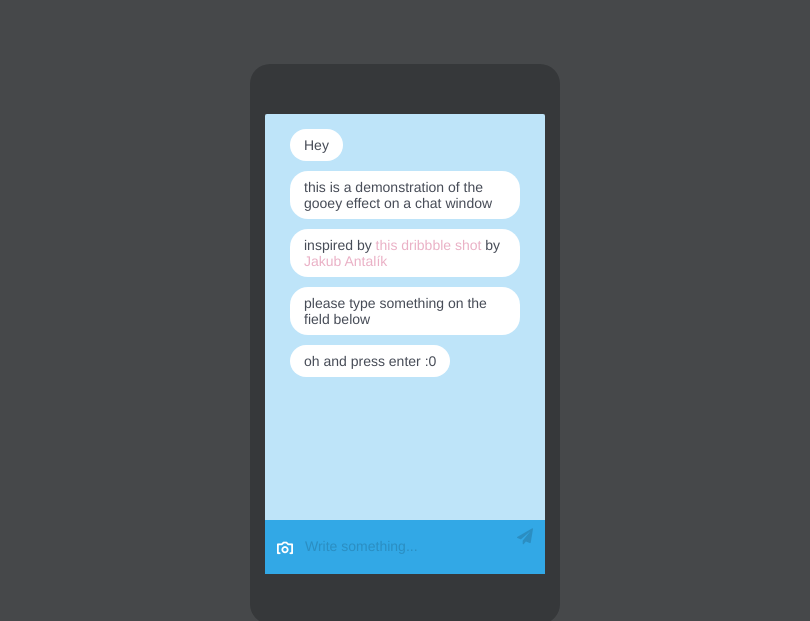
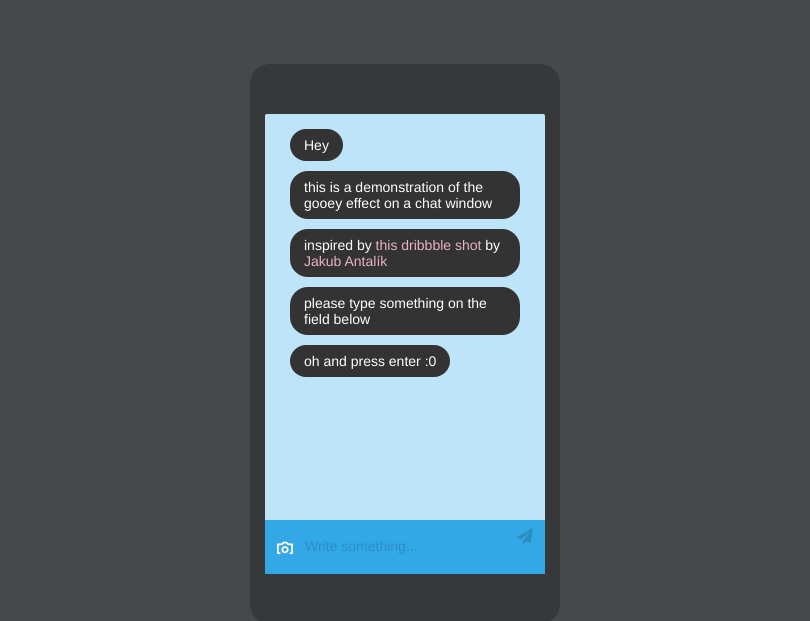
Before and after one commit to bhudelson/web_playground, a plain HTML site: page index.html in a window 1280 px wide. Shown: the part 217-838 px from the top of the page, without its empty margins (235-1045 px from the left). Drawn offline with Linux system fonts and the light colour scheme.

Commit message:
changed css bubble

```diff
--- a/css/chat.css
+++ b/css/chat.css
@@ -10,7 +10,7 @@
 	overflow: hidden;
 	border: 0px solid #36383a;
 	border-width: 50px 15px;
-	color: #474c57;
+	color: #fff;
 	border-radius: 20px;
 	font-family: 'Avenir Next', 'Helvetica Neue', Helvetica, Arial, sans-serif;
 }
@@ -63,7 +63,7 @@
 	display: inline-block;
 	font-size: 14px;
 	max-width: 350px;
-	background: #fff;
+	background: #333;
 	padding: 8px 14px;
 	border-radius: 18px;
 	min-width: 0;
```
